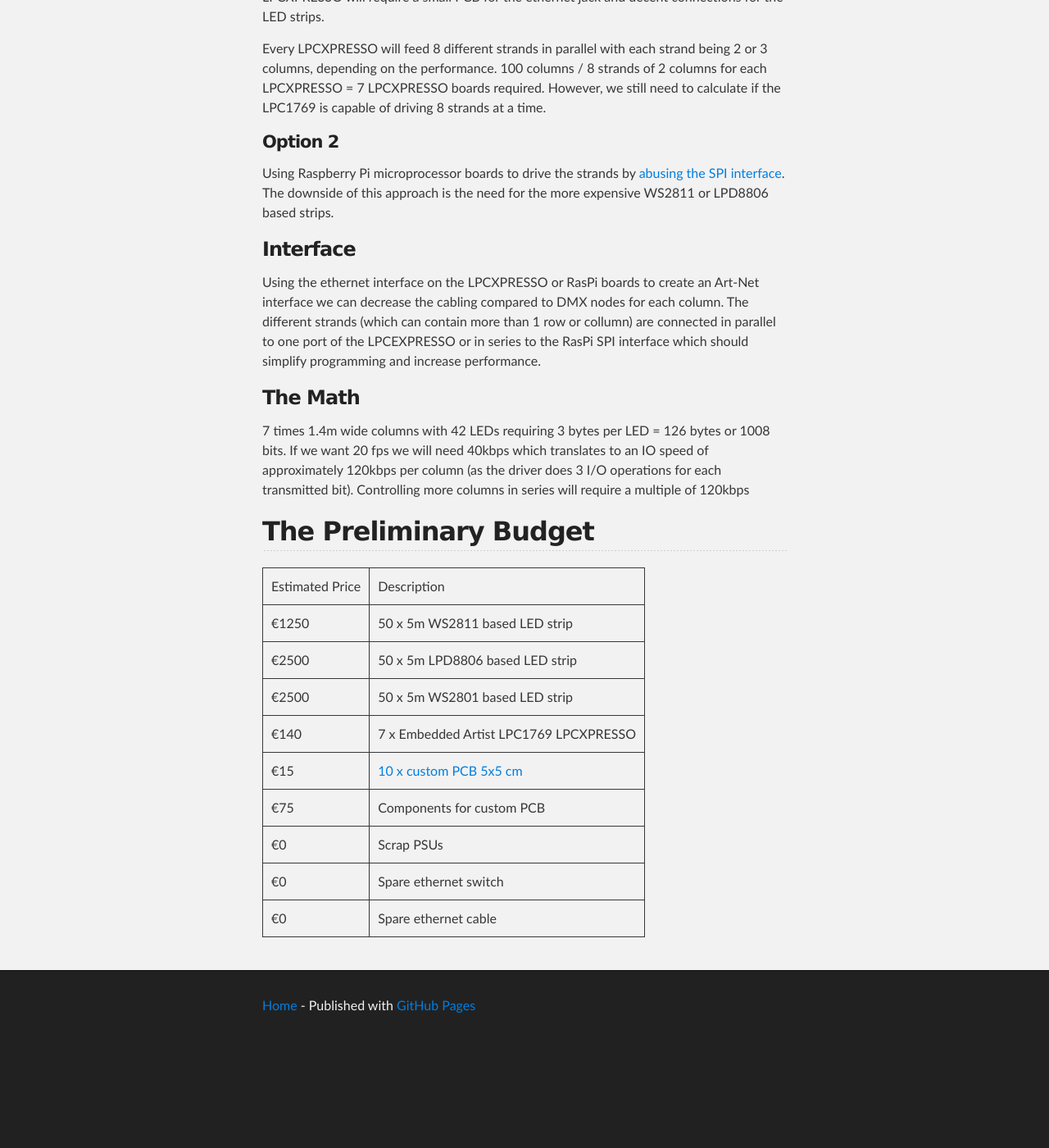
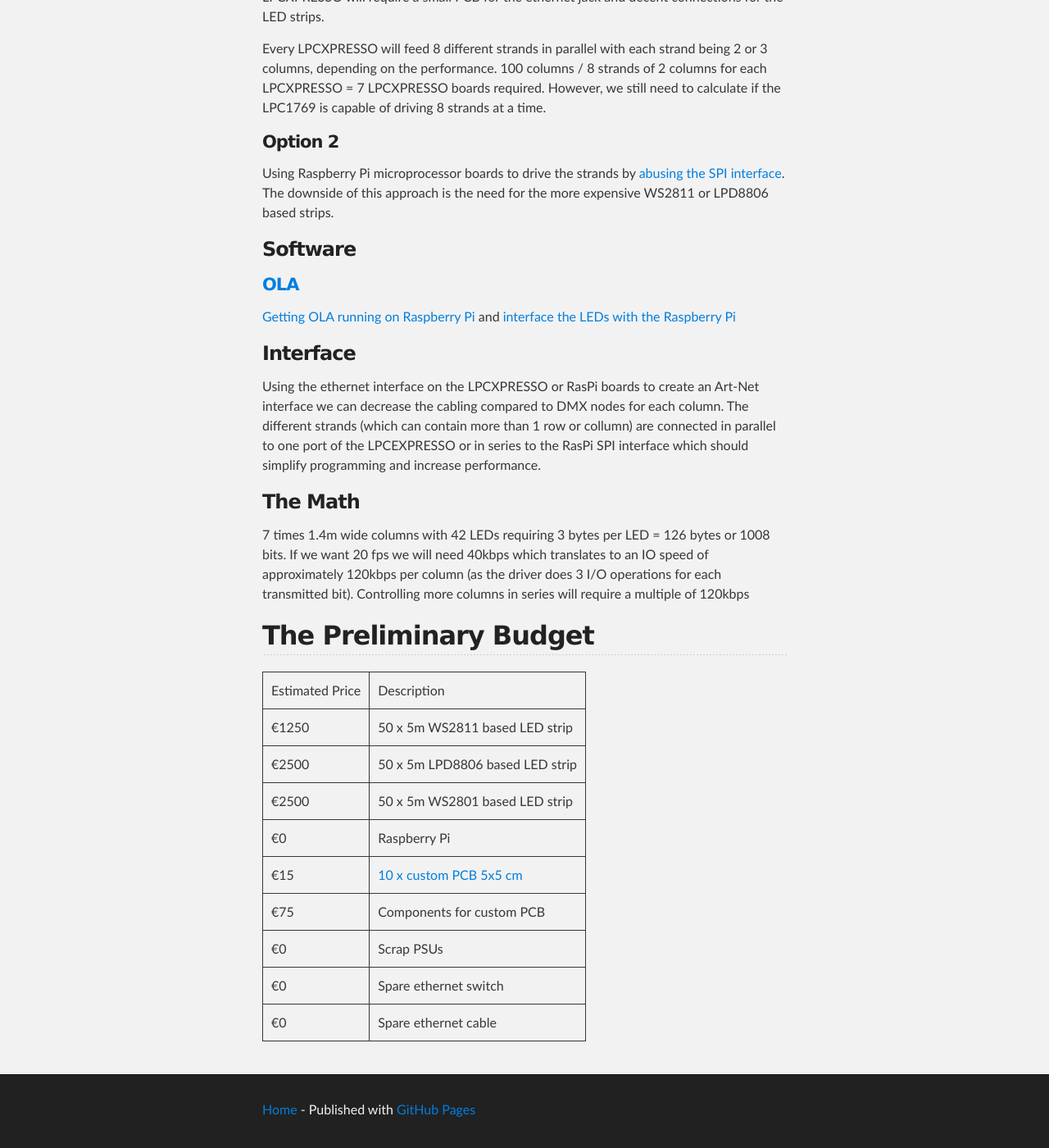
Before and after one commit to area3001/area3001.github.io, a Jekyll site: the page built from projects/video_window/index.html, in a window 1280 px wide and 1400 px high, scrolled down 1116 px. Shown: the whole window at 82% size. Built offline with Jekyll 4.4.1, drawn with Linux system fonts in a browser that asks for light colours; Markdown is read by kramdown in place of the engine named in the settings; before the commit the page ends 2389 px from its top, so only the background shows below that.

Commit message:
added software info

```diff
--- a/projects/video_window/index.html
+++ b/projects/video_window/index.html
@@ -45,12 +45,21 @@ For example, a 5V 40A power supply would cost &euro;20.
 
 <h3>Control Hardware</h3>
 <h4>Option 1</h4>
-<p><a href="http://www.embeddedartists.com/products/lpcxpresso/lpc1769_xpr.php">LPC1769 based LPCXPRESSO board</a> as an <a href="http://en.wikipedia.org/wiki/Art-Net">Art-Net</a> slave, a PC as an Art-Net host. The LPCXPRESSO will require a small PCB for the ethernet jack and decent connections for the LED strips.</p>
-<p>Every LPCXPRESSO will feed 8 different strands in parallel with each strand being 2 or 3 columns, depending on the performance. 100 columns / 8 strands of 2 columns for each LPCXPRESSO = 7 LPCXPRESSO boards required. However, we still need to calculate if the LPC1769 is capable of driving 8 strands at a time.</p>
+<p><a href="http://www.embeddedartists.com/products/lpcxpresso/lpc1769_xpr.php">LPC1769 based LPCXPRESSO board</a> as an <a href="http://en.wikipedia.org/wiki/Art-Net">Art-Net</a> slave, a PC as an Art-Net host.
+The LPCXPRESSO will require a small PCB for the ethernet jack and decent connections for the LED strips.</p>
+
+<p>Every LPCXPRESSO will feed 8 different strands in parallel with each strand being 2 or 3 columns, depending on the performance.
+100 columns / 8 strands of 2 columns for each LPCXPRESSO = 7 LPCXPRESSO boards required.
+However, we still need to calculate if the LPC1769 is capable of driving 8 strands at a time.</p>
 
 <h4>Option 2</h4>
-<p>Using Raspberry Pi microprocessor boards to drive the strands by <a href="http://opendmx.net/index.php/OLA_LED_Pixels">abusing the SPI interface</a>. The downside of this approach is the need for the more expensive WS2811 or LPD8806 based strips.</p>
+<p>Using Raspberry Pi microprocessor boards to drive the strands by <a href="http://opendmx.net/index.php/OLA_LED_Pixels">abusing the SPI interface</a>.
+The downside of this approach is the need for the more expensive WS2811 or LPD8806 based strips.</p>
 
+
+<h3>Software</h3>
+<h4><a href="http://opendmx.net/index.php/OLA">OLA</a></h4>
+<p> <a href="http://opendmx.net/index.php/OLA_Raspberry_Pi">Getting OLA running on Raspberry Pi</a> and <a href="http://opendmx.net/index.php/OLA_LED_Pixels">interface the LEDs with the Raspberry Pi</a></p>
 
 <h3>Interface</h3>
 <p>Using the ethernet interface on the LPCXPRESSO or RasPi boards to create an Art-Net interface we can decrease the cabling compared to DMX nodes for each column.
@@ -82,8 +91,8 @@ If we want 20 fps we will need 40kbps which translates to an IO speed of approxi
 <td>50 x 5m WS28<b>0</b>1 based LED strip</td>
 </tr>
 <tr>
-<td>&euro;140</td>
-<td>7 x Embedded Artist LPC1769 LPCXPRESSO</td>
+<td>&euro;0</td>
+<td>Raspberry Pi</td>
 </tr>
 <tr>
 <td>&euro;15</td>
```
